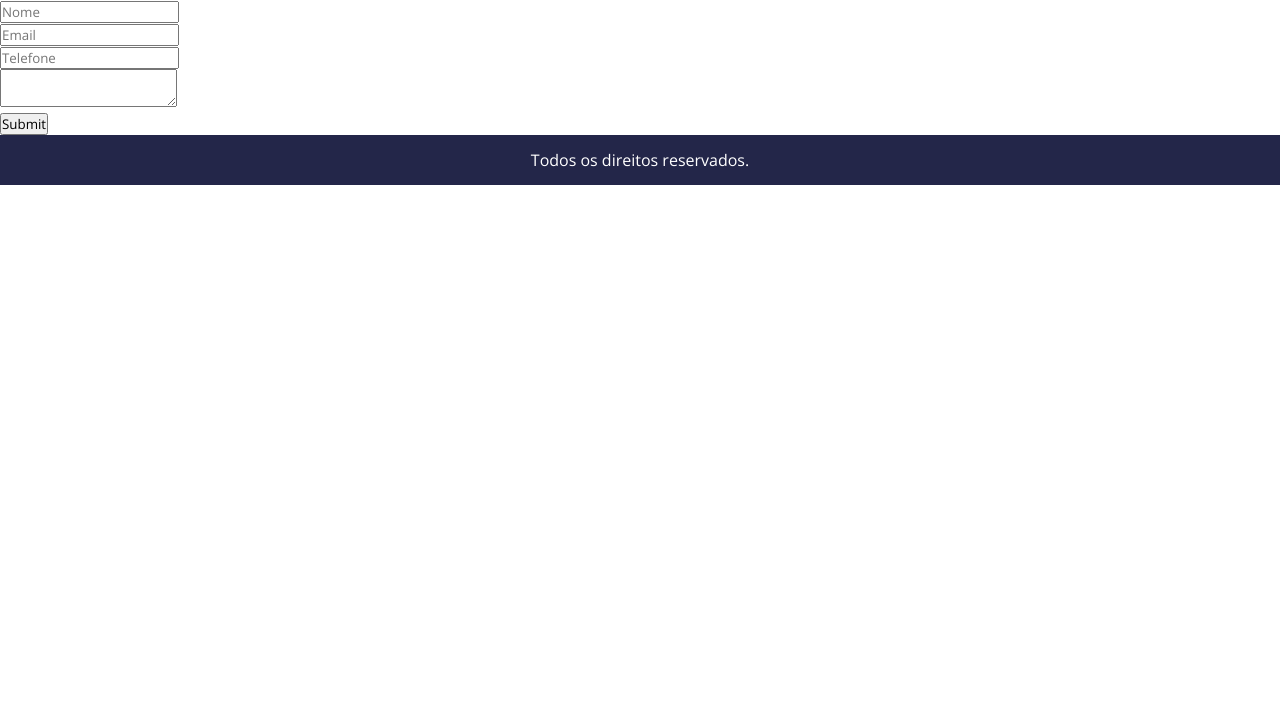
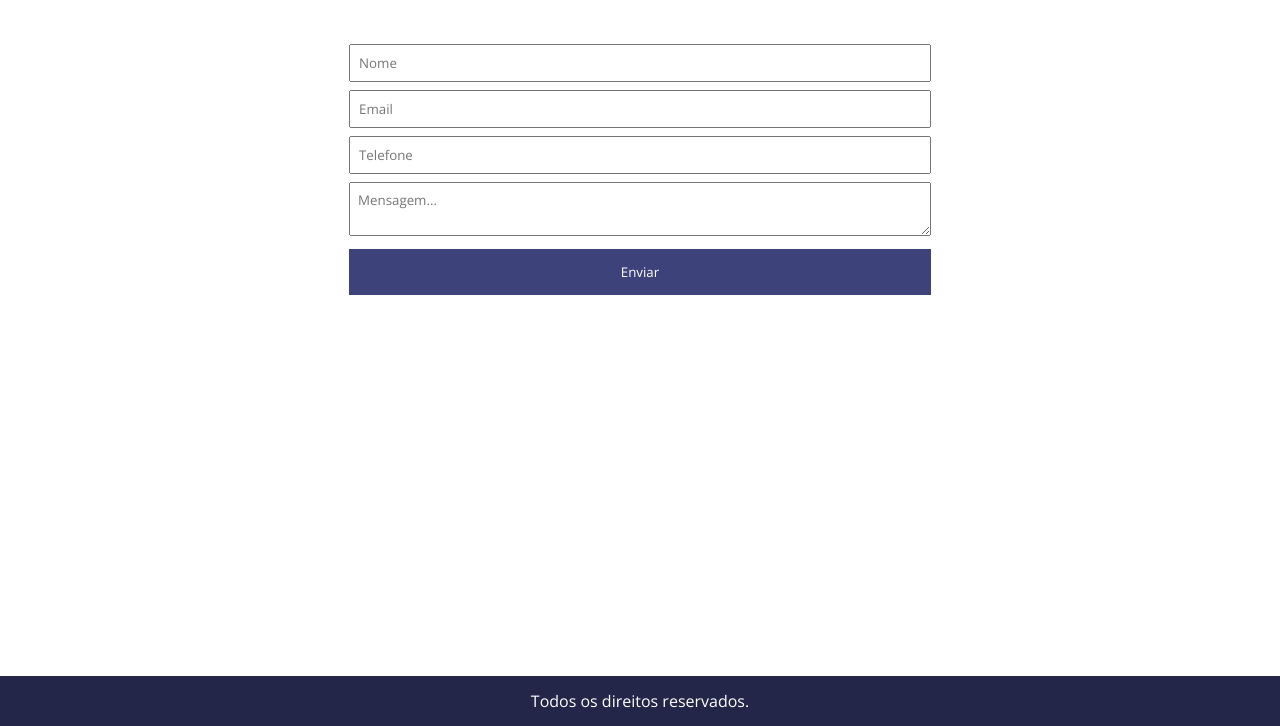
Before and after one commit to aldusosi/site_dinamico, a PHP site: page /site_dinamico/contato in a window 1280 px wide. Shown: the part 74-800 px from the top of the page. Run offline with PHP 8.4, Linux system fonts and the light colour scheme.

Commit message:
estilizando a pagina contato

```diff
--- a/estilos/style.css
+++ b/estilos/style.css
@@ -262,7 +262,8 @@ footer
 }
 footer.fixed
 {
-    width:100%;
+    width:100%
+    ;
     position: fixed;
     bottom:0;
 }
@@ -271,6 +272,32 @@ footer p
     text-align:center;
     padding:14px 0;
     color:white;
+}
+
+.contato-container
+{
+    margin:30px;
+}
+
+.contato-container form
+{
+    padding:14px;
+    width:50%;
+}
+
+.contato-container input, .contato-container textarea
+{
+    margin-bottom:8px;
+    padding:8px;
+    width:100%;
+}
+
+.contato-container input[type='submit']
+{
+    color:white;
+    padding:14px;
+    background-color: #3d437a;
+    border:none;
 }
 
 @media (max-width:750px)
@@ -331,6 +358,11 @@ footer p
         cursor:pointer;
     }
 
+    .contato-container form
+    {
+        width:98%;
+    }
+
 }
 
 @media (max-width:700px)
--- a/index.php
+++ b/index.php
@@ -14,6 +14,8 @@
 
     <?php
         $url = isset($_GET['url']) ? $_GET['url'] : 'home';
+
+        if($url == "contato") $contato = true;
 
         switch($url)
         {
@@ -75,7 +77,7 @@
 
     ?>
 
-    <footer <?php if(isset($page404) && $page404 == true) echo 'class="fixed"'; ?>>
+    <footer <?php if((isset($page404) && $page404 == true) || (isset($contato) && $contato == true)) echo 'class="fixed"'; ?>>
         <div class="center">
             <p>Todos os direitos reservados.</p>
         </div>
--- a/pages/contato.php
+++ b/pages/contato.php
@@ -1,11 +1,12 @@
+
 <section>
-    <div >
-        <form action="">
+    <div class="contato-container">
+        <form class="center" id="form-contato" action="">
             <div><input type="text" nome="nome" require placeholder="Nome"></div>
             <div><input type="email" nome="email" require placeholder="Email"></div>
             <div><input type="phone" nome="phone" require placeholder="Telefone"></div>
-            <div><textarea name="mensagem" id=""></textarea></div>
-            <input type="submit" nome="acao">
+            <div><textarea name="mensagem" id="" placeholder="Mensagem..."></textarea></div>
+            <input type="submit" nome="acao" value="Enviar">
 
         </form>
     </div>
```
